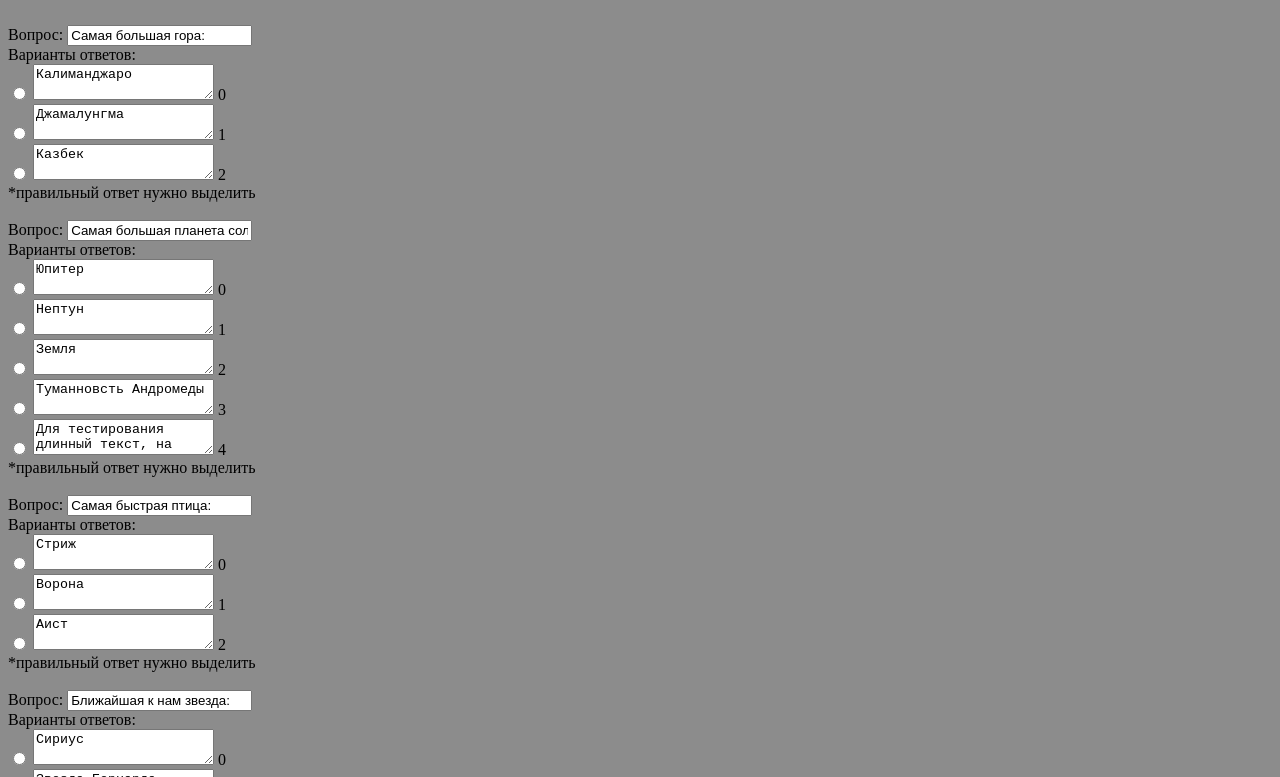
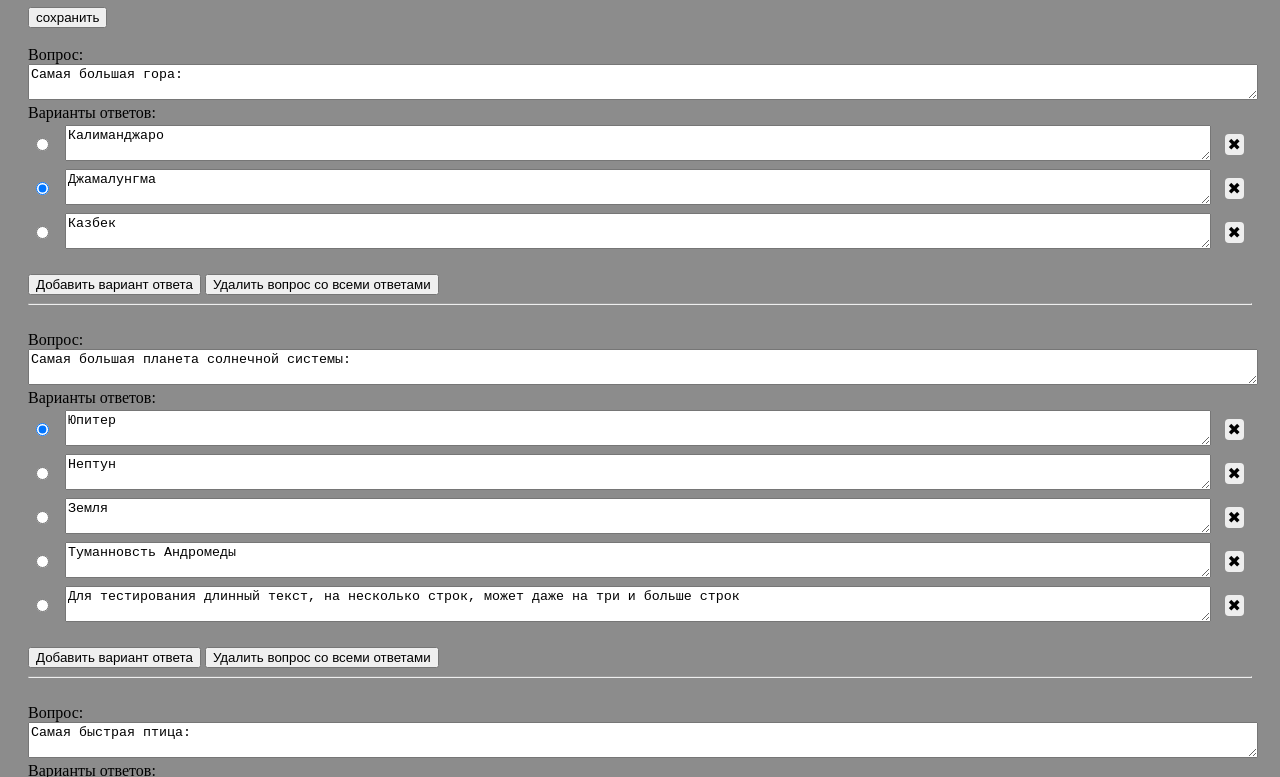
Before and after one commit to almaz73/olimpiada, a plain HTML site: page editor.html in a window 1280 px wide. Shown: the part 73-850 px from the top of the page. Drawn offline with nearby package versions, Linux system fonts and the light colour scheme.

Commit message:
- редактор, добавление/удаление полей

```diff
--- a/editor.html
+++ b/editor.html
@@ -8,25 +8,56 @@
     <style>
         body {
             background: #8c8c8c;
+            padding: 0 20px;
+        }
+
+        .del-btn {
+            background: #eee;
+            padding: 2px 3px;
+            border-radius: 4px;
+            margin: 5px;
+            cursor: pointer;
+        }
+
+        textarea {
+            width: 100%;
+            resize: vertical;
         }
 
     </style>
 </head>
 <body>
-    <h1>Редактор</h1>
-    <div id="vue-edit">
-        <div v-for="element in compilation.tasks">
-            <br>Вопрос: <input v-model = "element.question"/>
-            <br>Варианты ответов:
-            <div v-for="(item, ind) in element.answers">
-                <input type="radio"   >
-                <textarea v-model="item"></textarea>
-                <span>{{ind}}</span>
-            </div>
-             *правильный ответ нужно выделить
-            <br>
-        </div>
+<h1>Редактор</h1>
+<div id="vue-edit">
+    <button @click="save()"> сохранить</button>
+    <div v-for="element in compilation.tasks">
+        <br>Вопрос: <textarea v-model="element.question"></textarea>
+        <br>Варианты ответов:
+
+        <table width="100%">
+            <tr v-for="(item, ind) in element.answers">
+                <td width="30px">
+                    <input :value="ind" type="radio" v-model="element.tmp">
+                </td>
+                <td>
+                    <textarea v-model="item.name"></textarea>
+                </td>
+                <td style="width:40px; text-align: right">
+                    <span class="del-btn" @click="deleteAnswer(element.id, item.name)">✖</span>
+                </td>
+            </tr>
+        </table>
+
+        <br><span v-show="!element.hash" style="color: #721c24">*правильный ответ нужно выделить</span>
+
+
+        <button @click="addAnswer(element.id)"> Добавить вариант ответа</button>
+        <button @click="deleteQuestion(element.id)">Удалить вопрос со всеми ответами</button>
+        <hr>
     </div>
+    <button @click="addQuestion()"> Добавить новый вопрос</button>
+
+</div>
 
 <script src="js/editor.js"></script>
 </body>
--- a/js/editor.js
+++ b/js/editor.js
@@ -11,20 +11,25 @@ new Vue({
                         id: 0,
                         hash: 2231,
                         question: 'Самая большая гора:',
-                        answers: ['Калиманджаро', 'Джамалунгма', 'Казбек']
+                        answers: [{name: 'Калиманджаро'}, {name: 'Джамалунгма'}, {name: 'Казбек'}],
                     },
                     {
                         id: 1,
                         hash: 2980,
                         question: 'Самая большая планета солнечной системы:',
-                        answers: ['Юпитер', 'Нептун', 'Земля', 'Туманновсть Андромеды', 'Для тестирования длинный текст, на несколько строк, может даже на три и больше строк']
+                        answers: [{name: 'Юпитер'}, {name: 'Нептун'}, {name: 'Земля'}, {name: 'Туманновсть Андромеды'}, {name: 'Для тестирования длинный текст, на несколько строк, может даже на три и больше строк'}],
                     },
-                    {id: 2, hash: 2120, question: 'Самая быстрая птица:', answers: ['Стриж', 'Ворона', 'Аист']},
+                    {
+                        id: 2,
+                        hash: 2120,
+                        question: 'Самая быстрая птица:',
+                        answers: [{name: 'Стриж'}, {name: 'Ворона'}, {name: 'Аист'}]
+                    },
                     {
                         id: 3,
                         hash: 2902,
                         question: 'Ближайшая к нам звезда:',
-                        answers: ['Сириус', 'Звезда Бернарда', 'Солнце']
+                        answers: [{name: 'Сириус'}, {name: 'Звезда Бернарда'}, {name: 'Солнце'}]
                     }
                 ]
 
@@ -34,5 +39,40 @@ new Vue({
                 }
             }
         }
+    },
+    created() {
+        this.compilation.tasks.map(el => el.tmp = el.hash && el.hash.toString().slice(3));
+    },
+    methods: {
+        getRandomNumber() {
+            return parseInt(Math.random() * 9) + 1 + '';
+        },
+        save() {
+            this.compilation.tasks.map(el => {
+                el.hash = this.getRandomNumber() + this.getRandomNumber() + this.getRandomNumber() + (el.tmp + 1);
+                delete el.tmp;
+            });
+        },
+        addAnswer(id) {
+            this.compilation.tasks[id].answers.push({
+                id,
+                question: '',
+                answers: [{name: ''}]
+            })
+        },
+        deleteAnswer(taskId, name) {
+            this.compilation.tasks[taskId].answers = this.compilation.tasks[taskId].answers.filter(el => el.name !== name);
+        },
+        addQuestion() {
+            let id = this.compilation.tasks.length;
+            this.compilation.tasks.push({
+                id,
+                question: '',
+                answers: [{name: ''}]
+            })
+        },
+        deleteQuestion(id) {
+            this.compilation.tasks = this.compilation.tasks.filter(el => el.id !== id);
+        },
     }
 });
```
